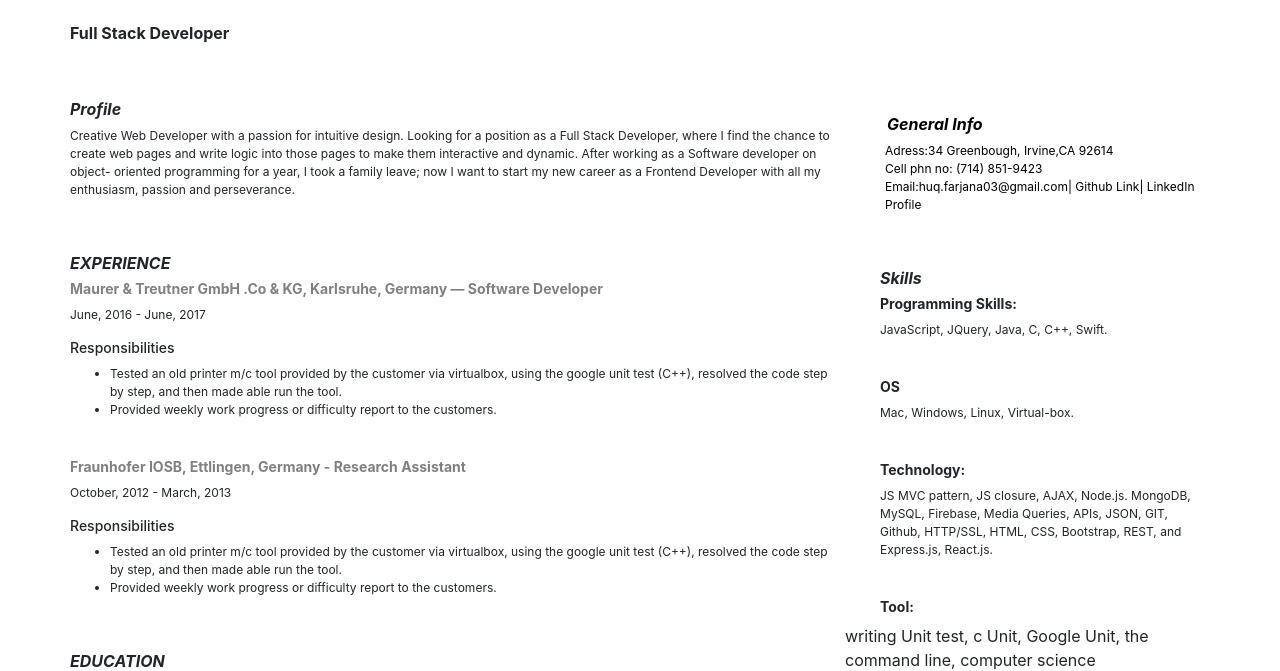
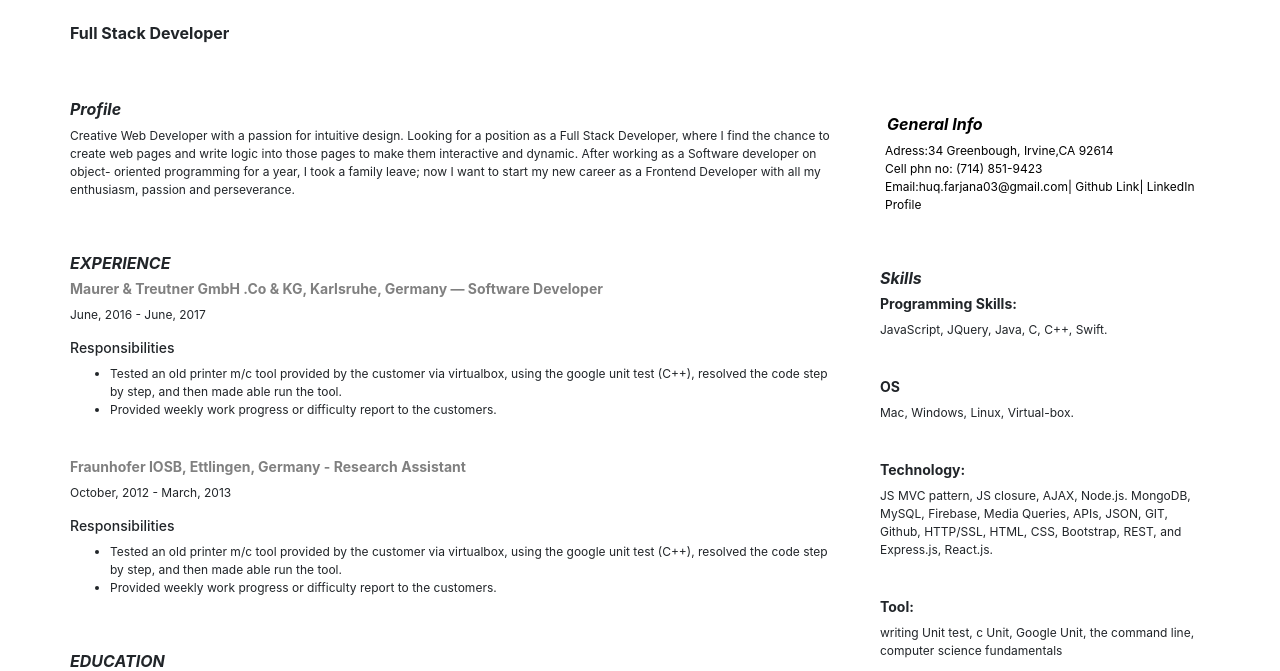
Before and after one commit to farjanaHuq/Portfolio, a website: page resume.html in a window 1280 px wide. Shown: the part 131-802 px from the top of the page. Drawn offline with Linux system fonts and the light colour scheme.

Commit message:
resume n portfolio updated

```diff
--- a/resume.html
+++ b/resume.html
@@ -206,7 +206,7 @@
                     </div>
                      <div class="col-md-12 col-sm-6 mb-4">
                         <h4 class="heading4">OS</h4>
-                        <p id="description"> Mac, Windows, Linux, Virtual-box.</p>
+                        <p id="description">Mac, Windows, Linux, Virtual-box.</p>
                     </div>
                     <div class="col-md-12 col-sm-6 mb-4">
                         <h4 class="heading4">Technology:</h4>
@@ -218,9 +218,7 @@
                     </div>
                     <div class="col-md-12 col-sm-6 mb-4">
                         <h4 class="heading4">Tool:</h4>
-                        <p>writing Unit test, c Unit, Google Unit,
-                        the command line, computer science fundamentals
-                       the command line, computer science fundamentals, writing test</p>
+                        <p id="description">writing Unit test, c Unit, Google Unit, the command line, computer science fundamentals</p>
                     </div>
                     <div class="col-md-12 col-sm-6 mb-4">
                         <h4 class="heading4">Communication:</h4>
```
Also changed, not shown: portfolio.html (+4 -4 lines).
